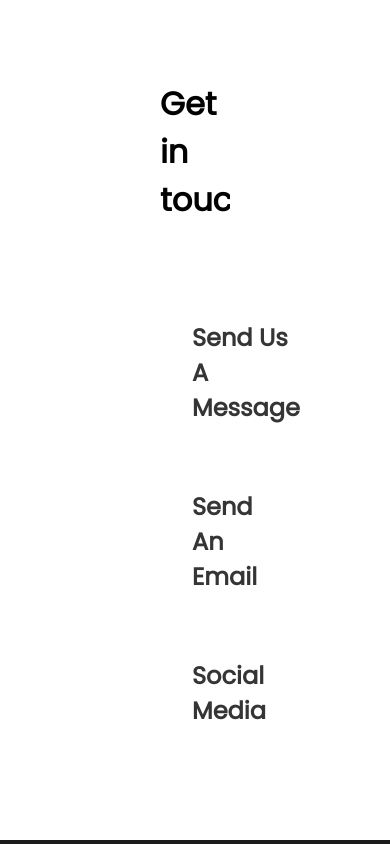
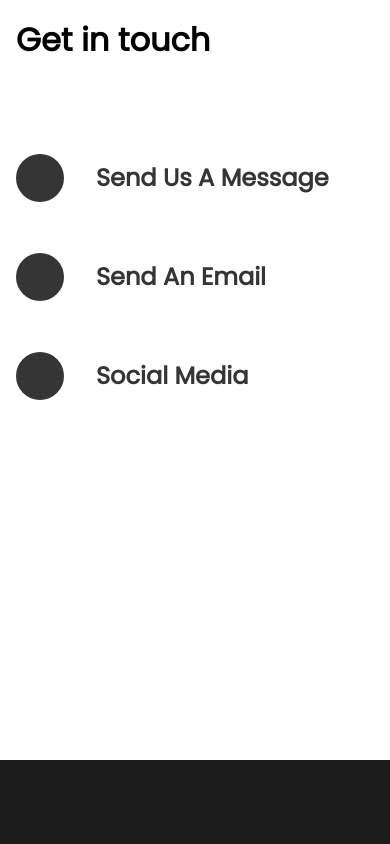
Before and after one commit to reza-nikravesh/portfolio, a React (Create React App) app: page /contact in a window 390 px wide. Built offline with nearby package versions, Linux system fonts and the light colour scheme.

Commit message:
add contact us media queries

```diff
--- a/src/Pages/ContactUs.js
+++ b/src/Pages/ContactUs.js
@@ -33,10 +33,14 @@ const ContactUsStyle = styled(motion.div)`
   padding: 5rem 10rem;
   color: #353535;
   min-height: 90vh;
+  @media screen and (max-width: 460px) {
+    padding: 1rem;
+  }
 `;
 const Title = styled(motion.h1)`
   margin-bottom: 4rem;
   color: black;
+
 `;
 const Hide = styled.div`
   overflow: hidden;
```
